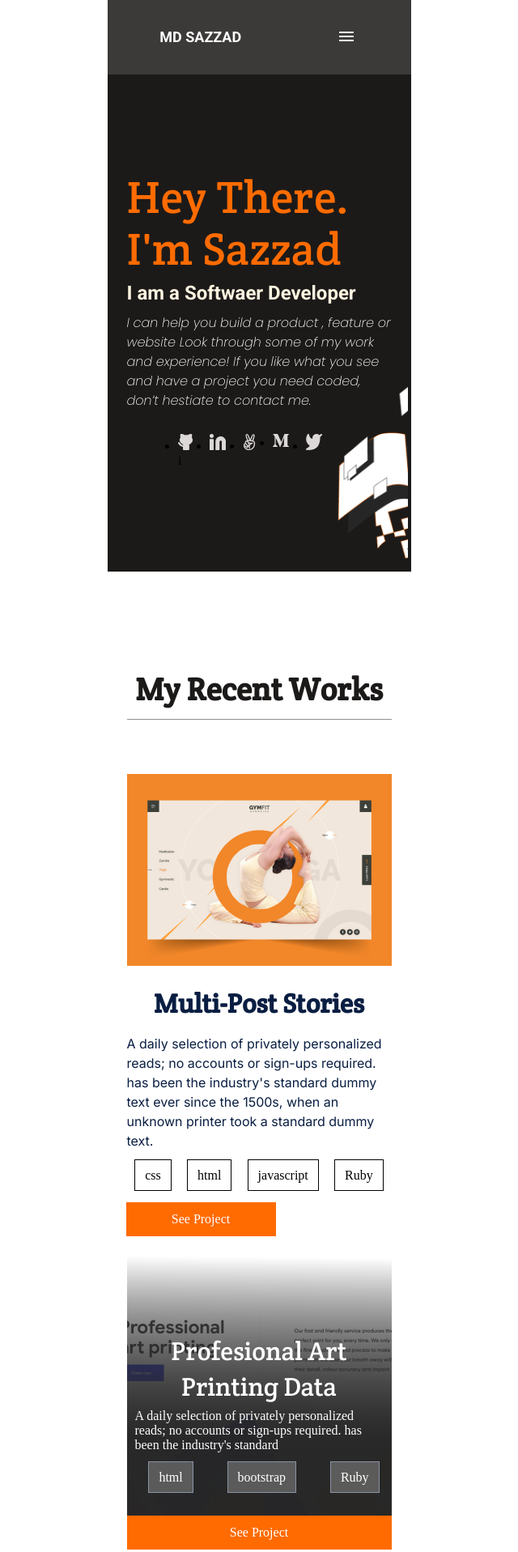
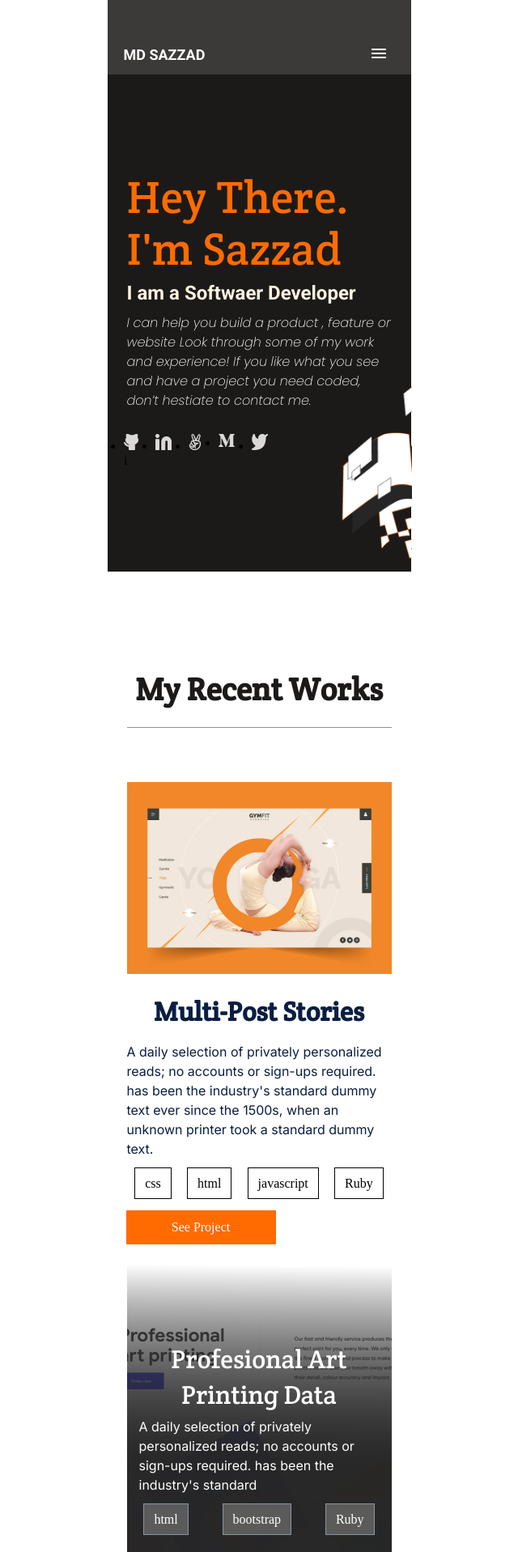
Before and after one commit to SAZZAD1Q2/My-Best-Portfolio, a website: page index.html in a window 1280 px wide. Shown: the top 1917 px of the page at 81% size, without its empty margins (320-960 px from the left). Drawn offline with Linux system fonts and the light colour scheme.

Commit message:
html and css file updated

```diff
--- a/style.css
+++ b/style.css
@@ -9,21 +9,21 @@ header {
   align-items: center;
   width: 375px;
   height: 92px;
-  top: 50%;
   background: #3c3a39;
   color: white;
-}
-
-.contact {
-  width: 375px;
-  background: #3c3a39;
-  padding-top: 1px;
-  padding-bottom: 1px;
 }
 
 .flex-container li {
   list-style: none;
   color: #fff;
+}
+
+.logo {
+  margin: 56px 0 12px 24px;
+}
+
+.nav-icon {
+  margin: 60px 24px 19px 0;
 }
 
 .logo a {
@@ -41,12 +41,15 @@ header {
   font-size: 18px;
   line-height: 24px;
   text-decoration: none;
+  margin-left: -5px;
 }
 
 .nav-icon {
   position: relative;
   right: 1.67%;
 }
+
+/* == hero section start == */
 
 .hero {
   display: flex;
@@ -106,7 +109,7 @@ header {
 }
 
 .social-media {
-
+  align-items: center;
   position: relative;
   width: 375px;
   padding-top: 2px;
@@ -117,6 +120,7 @@ header {
   padding-top: 24px;
   display: flex;
   flex-direction: row;
+  justify-content: center;
   padding-bottom: 130px;
   width: 200px;
   height: 40px;
@@ -136,7 +140,7 @@ header {
 }
 
 .image .img1 {
-  margin-left: -40px;
+  margin-left: 32px;
   height: 300px;
   top: -30px;
   bottom: 0.36%;
@@ -159,6 +163,7 @@ header {
   width: 327px;
   text-align: center;
   margin-top: 107px;
+  margin-bottom: 10px;
   padding: 12px 0;
   font-size: 26px;
   font-family: "Crete Round", serif;
@@ -360,7 +365,12 @@ header {
   color: #fff;
   align-items: center;
   width: 295px;
-  margin-left: 10px;
+  margin-left: 15px;
+  font-family: "Inter", sans-serif;
+font-style: normal;
+font-weight: 400;
+font-size: 16px;
+line-height: 24px;
 }
 
 .card-pro-buttons ul {
@@ -373,7 +383,6 @@ header {
 }
 
 .card-pro-buttons ul li a {
-  margin-left: 12px;
   text-decoration: none;
   padding: 10px 12px;
   background: rgba(255, 255, 255, 0.24);
@@ -425,10 +434,11 @@ text-decoration: none;
   width: 327px;
   margin-left: 18px;
   margin-bottom: 12px;
-  font-family: "Crete Round", serif;
+  font-family: "Inter", sans-serif;
+
   font-style: normal;
   font-weight: lighter;
-  font-size: 21px;
+  font-size: 16px;
   line-height: 24px;
   color: #f4f5f7;
   flex: none;
@@ -488,7 +498,7 @@ align-content: center;
 .contact-text-card {
   width: 327px;
   margin-top: 110px;
-  font-family: "Crete Round", serif;
+  font-family: "Inter", sans-serif;
   font-style: normal;
   font-weight: 700;
   font-size: 32px;
```
